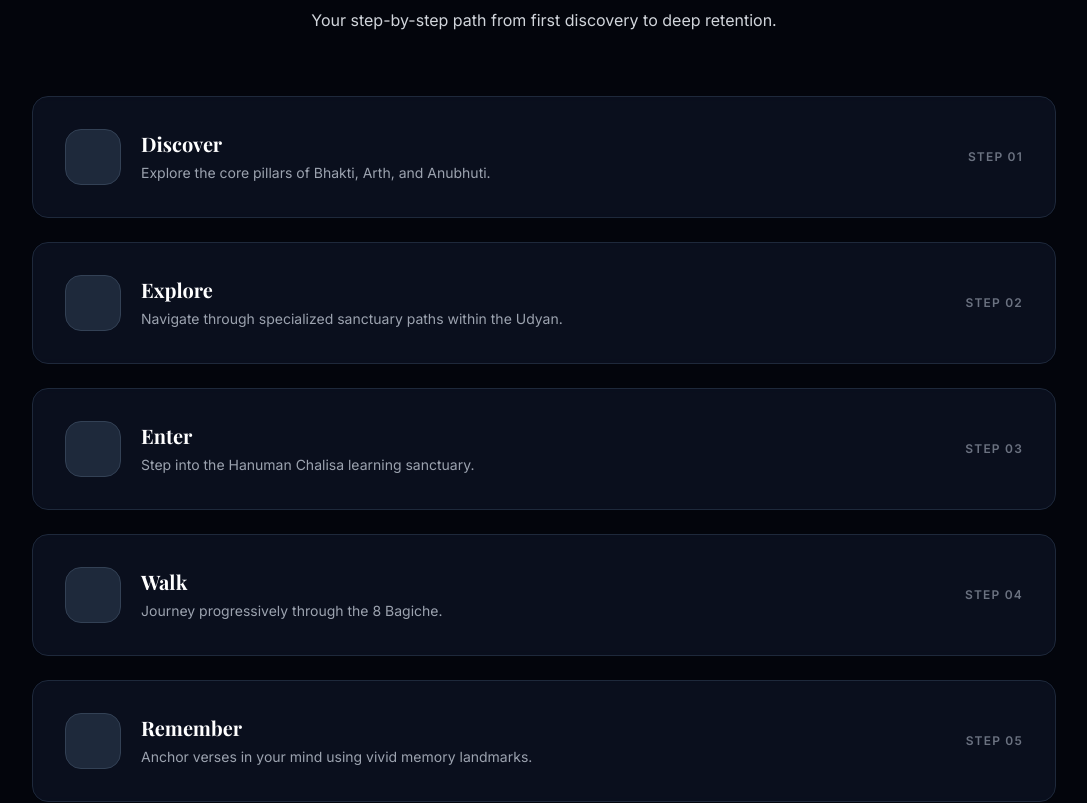
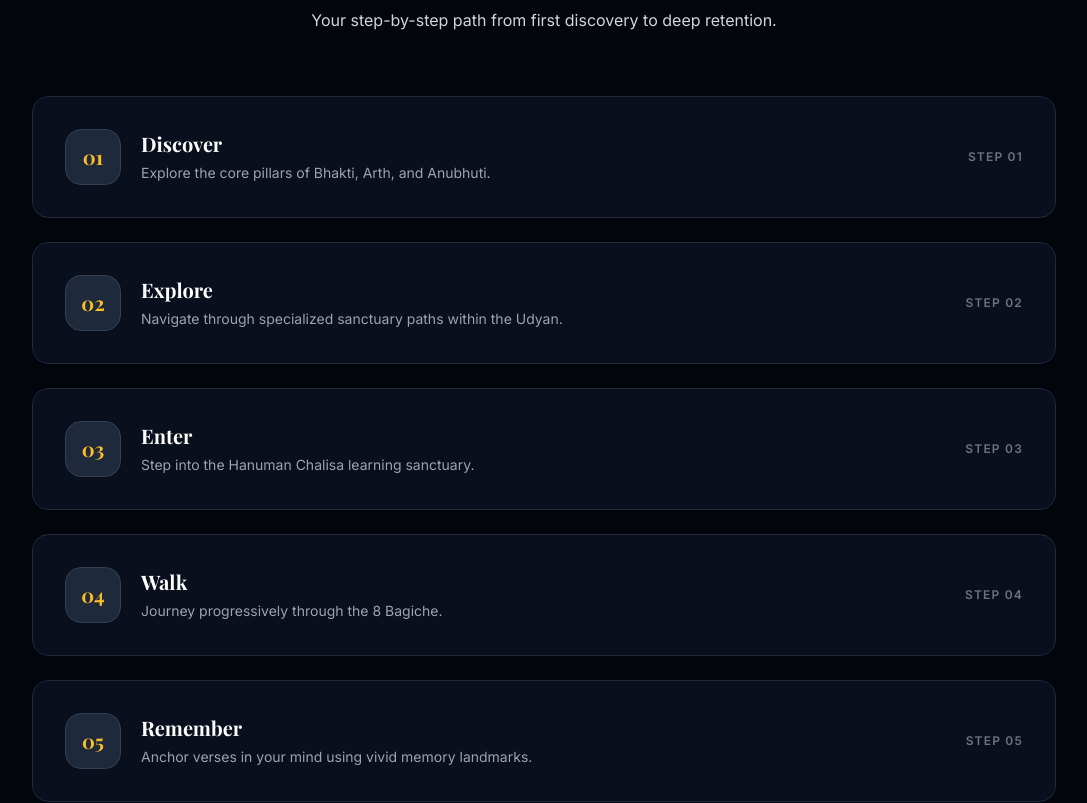
Before and after one commit to idea-ai-labs/bhakti-udyan, a Next.js app: page / in a window 1280 px wide. Shown: the part 5204-6007 px from the top of the page, without its empty margins (96-1183 px from the left). Built offline with nearby package versions, Linux system fonts and the light colour scheme; a web font is replaced by a local one.

Commit message:
Update JourneySection.tsx

```diff
--- a/src/components/JourneySection.tsx
+++ b/src/components/JourneySection.tsx
@@ -1,7 +1,6 @@
 'use client';
 
 import { JOURNEY_STEPS } from '../data/udyanData';
-import { Sparkles } from 'lucide-react';
 
 export default function JourneySection() {
   return (
@@ -20,21 +19,21 @@ export default function JourneySection() {
         </div>
 
         <div className="space-y-6">
-          {JOURNEY_STEPS.map((step, idx) => (
+          {JOURNEY_STEPS.map((stepItem, idx) => (
             <div
-              key={step.number}
+              key={stepItem.step}
               className="group relative bg-slate-900/60 border border-slate-800 hover:border-amber-500/40 rounded-2xl p-6 sm:p-8 transition-all duration-300 backdrop-blur-sm flex flex-col sm:flex-row items-start sm:items-center justify-between gap-6"
             >
               <div className="flex items-center gap-5">
                 <div className="w-14 h-14 rounded-2xl bg-slate-800 border border-slate-700 flex items-center justify-center font-serif font-bold text-xl text-amber-400 group-hover:bg-amber-500/10 group-hover:border-amber-500/30 transition-colors shrink-0">
-                  {step.number}
+                  {stepItem.step}
                 </div>
                 <div>
                   <h3 className="text-xl font-bold font-serif text-white mb-1 group-hover:text-amber-300 transition-colors">
-                    {step.title}
+                    {stepItem.title}
                   </h3>
                   <p className="text-gray-400 text-sm leading-relaxed">
-                    {step.description}
+                    {stepItem.description}
                   </p>
                 </div>
               </div>
```
